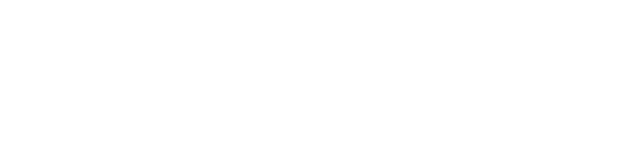
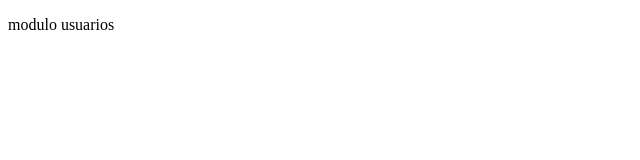
Before and after one commit to stealth14/Arbol-binario, a plain HTML site: page index.html in a window 1280 px wide. Shown: the whole page, without its empty margins (0-640 px from the left). Drawn offline with Linux system fonts and the light colour scheme.

Commit message:
#1 Tituo del modulo

```diff
--- a/index.html
+++ b/index.html
@@ -8,5 +8,7 @@
 </head>
 <body>
 
+    <p>modulo usuarios</p>
+
 </body>
 </html>
```
